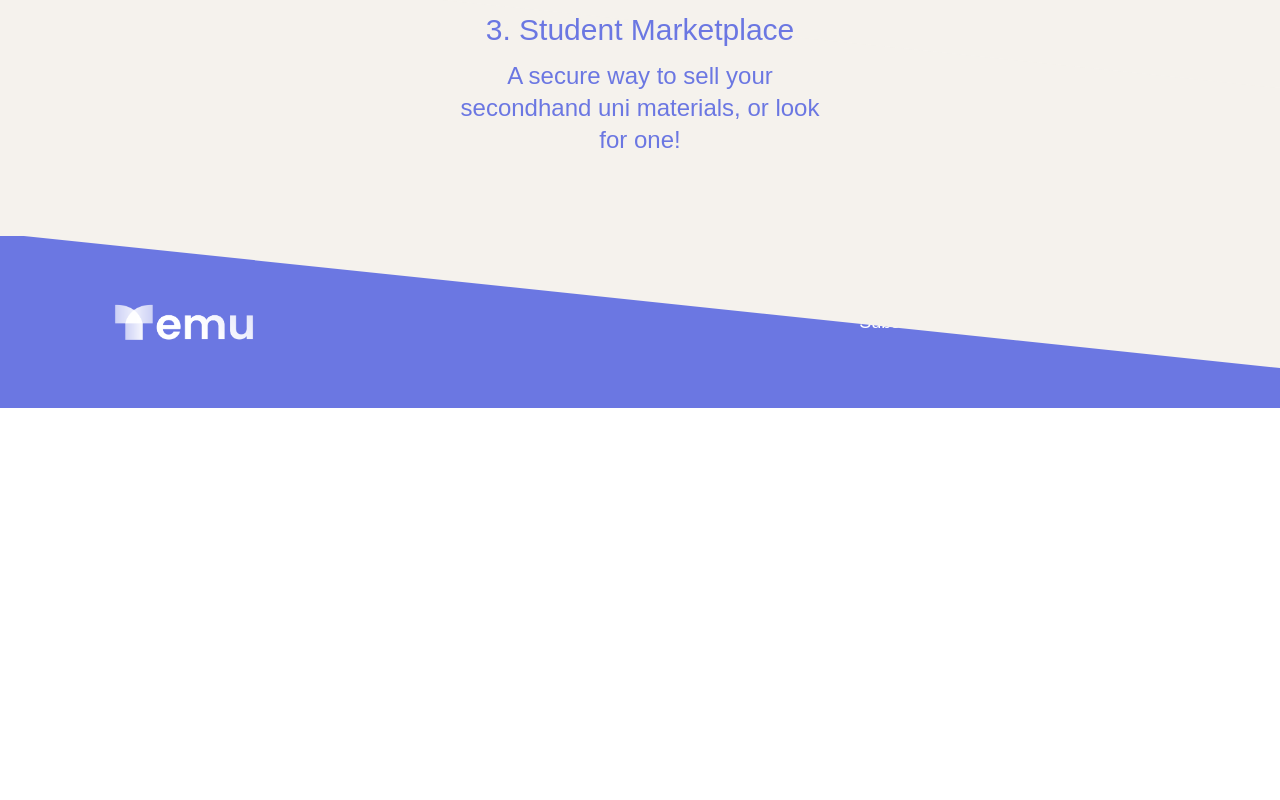
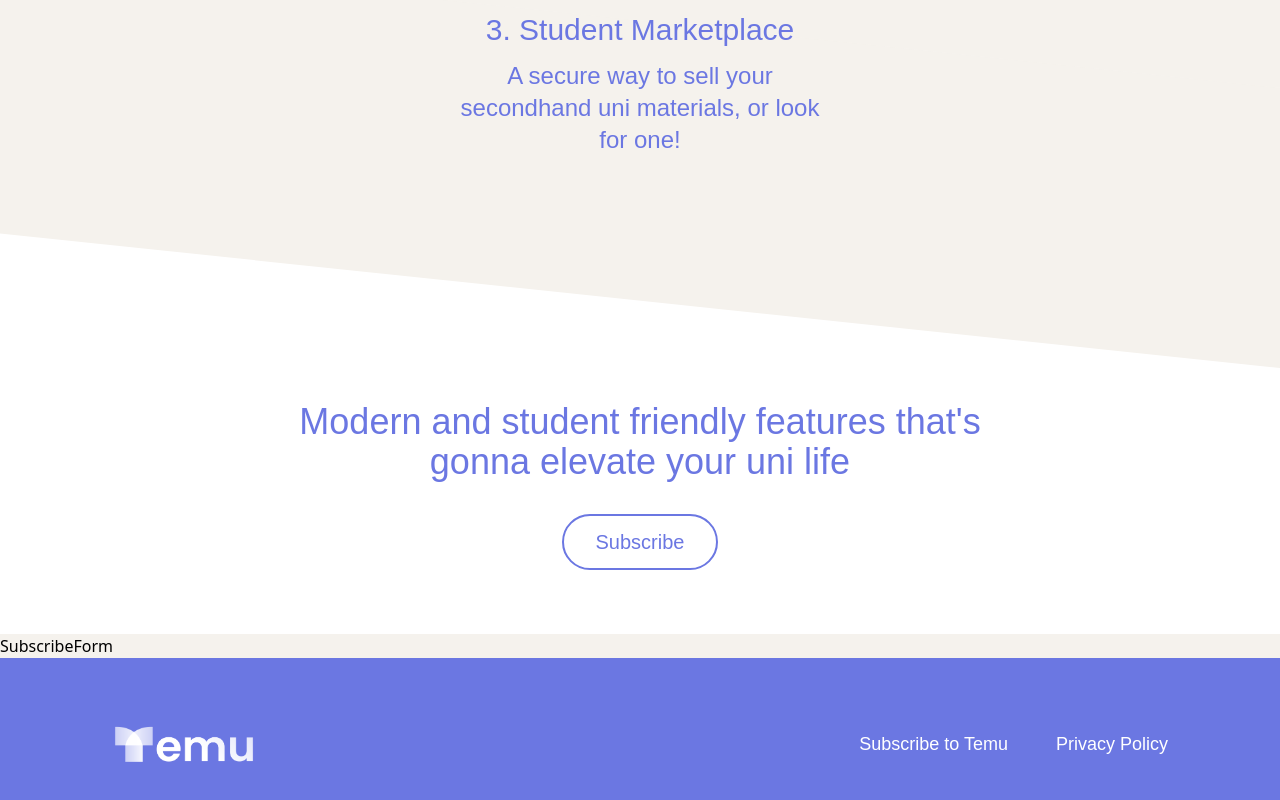
Before and after one commit to jasonlimas/temu-web-app, a React (Vite) app: page / in a window 1280 px wide. Shown: the part 1814-2614 px from the top of the page. Before the commit the page ends 2222 px from the top, so only its background shows below. Built offline with nearby package versions, Linux system fonts and the light colour scheme.

Commit message:
Add subscribe button in Screenshots component

```diff
--- a/src/components/Screenshots.jsx
+++ b/src/components/Screenshots.jsx
@@ -1,9 +1,27 @@
-import React from 'react'
+import React from 'react';
+import styles from '../style';
 
 const Screenshots = () => {
   return (
-    <div>Screenshots</div>
-  )
-}
+    <section id='screenshots' style={{ marginTop: '150px' }} className={`flex flex-col items-center ${styles.paddingY} screenshotsContainer`}>
+      <div className="w-full flex justify-center">
+        <h2 className={`text-4xl text-primary font-pointbold`}>
+          <div className="max-w-3xl text-center">
+            Modern and student friendly features that's gonna elevate your uni life
+          </div>
+        </h2>
+      </div>
 
-export default Screenshots
+      {/* Subscribe Button */}
+      <div className="flex justify-center items-center mt-8">
+        <button className="bg-white text-primary border-2 border-primary rounded-full py-3 px-8 text-xl font-point">
+          Subscribe
+        </button>
+      </div>
+
+      {/* Rest of the Screenshots content will go here */}
+    </section>
+  );
+};
+
+export default Screenshots;
--- a/src/custom.css
+++ b/src/custom.css
@@ -46,3 +46,9 @@
     z-index: 2;
     position: relative;
 }
+
+
+.screenshotsContainer {
+    z-index: 2;
+    position: relative;
+}
```
